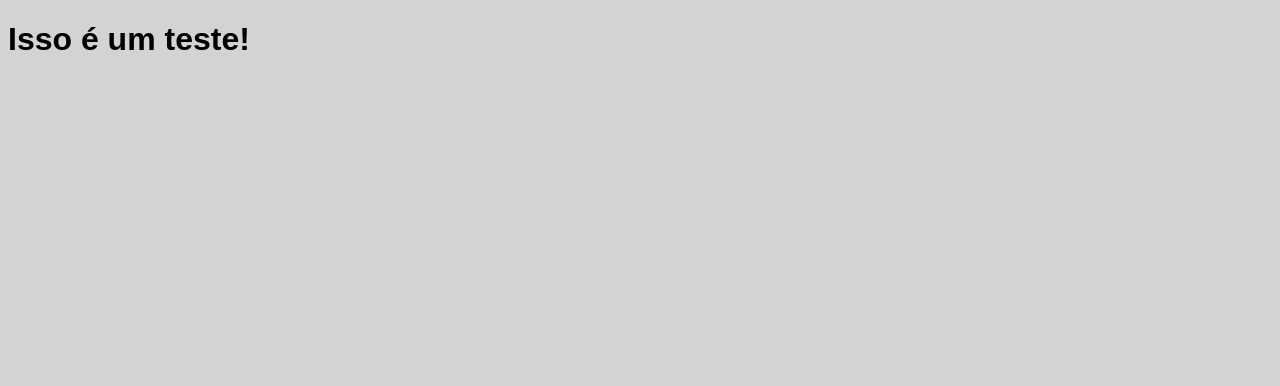
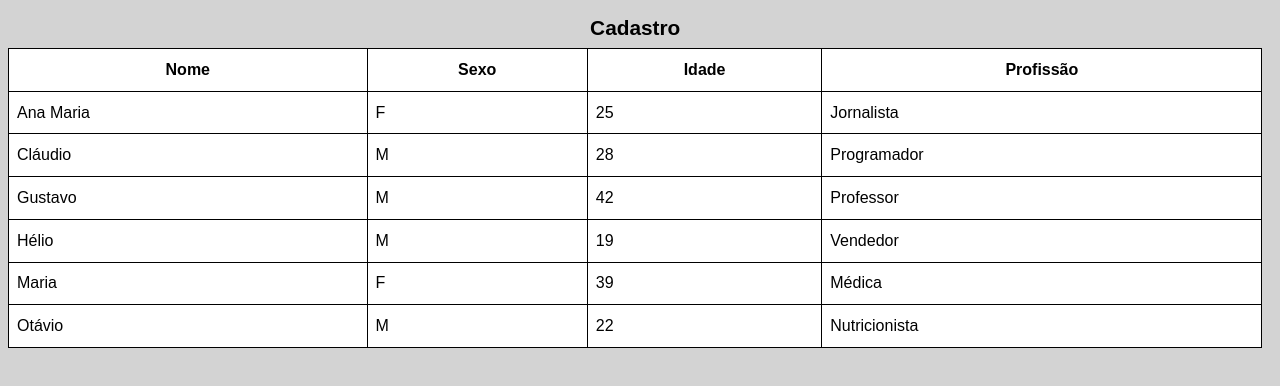
Before and after one commit to AlexMonte24/html-css, a plain HTML site: page exercicios/ex024/paginas-extras/pag001.html in a window 1280 px wide. Drawn offline with Linux system fonts and the light colour scheme.

Commit message:
Criei o ex iframe 003 + paginas 01 a 03

```diff
--- a/exercicios/ex024/paginas-extras/pag001.html
+++ b/exercicios/ex024/paginas-extras/pag001.html
@@ -1,5 +1,5 @@
 <!DOCTYPE html>
-<html lang="pt-br">
+<html lang="en">
 <head>
     <meta charset="UTF-8">
     <meta name="viewport" content="width=device-width, initial-scale=1.0">
@@ -8,10 +8,78 @@
         body {
             font-family: Arial, Helvetica, sans-serif;
             background-color: lightgrey;
+            color: black
+        }
+
+        table {
+            width: 98vw;
+            height: 300px;
+            border-collapse: collapse;
+            background-color: white;
+        }
+
+        caption {
+            font-size: 1.3em;
+            font-weight: bolder;
+            padding: 8px;
+        }
+
+        th, td {
+            border: 1px solid black;
+            padding: 8px;
         }
     </style>
 </head>
 <body>
-    <h1>Isso é um teste!</h1>
+    <table>
+        <colgroup>
+            <col class="amarelo">
+            <col class="vermelho" span="2">
+            <col class="amarelo">
+        </colgroup>
+        <caption>Cadastro</caption>
+        <tr>
+            <th scope="col">Nome</th>
+            <th scope="col">Sexo</th>
+            <th scope="col">Idade</th>
+            <th scope="col">Profissão</th>
+        </tr>
+        <tr>
+            <td>Ana Maria</td>
+            <td>F</td>
+            <td>25</td>
+            <td>Jornalista</td>
+        </tr>
+        <tr>
+            <td>Cláudio</td>
+            <td>M</td>
+            <td>28</td>
+            <td>Programador</td>
+        </tr>
+        <tr>
+            <td>Gustavo</td>
+            <td>M</td>
+            <td>42</td>
+            <td>Professor</td>
+        </tr>
+        <tr>
+            <td>Hélio</td>
+            <td>M</td>
+            <td>19</td>
+            <td>Vendedor</td>
+        </tr>
+        <tr>
+            <td>Maria</td>
+            <td>F</td>
+            <td>39</td>
+            <td>Médica</td>
+        </tr>
+        <tr>
+            <td>Otávio</td>
+            <td>M</td>
+            <td>22</td>
+            <td>Nutricionista</td>
+        </tr>
+    </table>
 </body>
 </html>
```
Also changed, not shown: exercicios/ex024/iframe003.html (added, +36 -0 lines), exercicios/ex024/paginas-extras/pag002.html (added, +22 -0 lines), exercicios/ex024/paginas-extras/pag003.html (added, +22 -0 lines).
